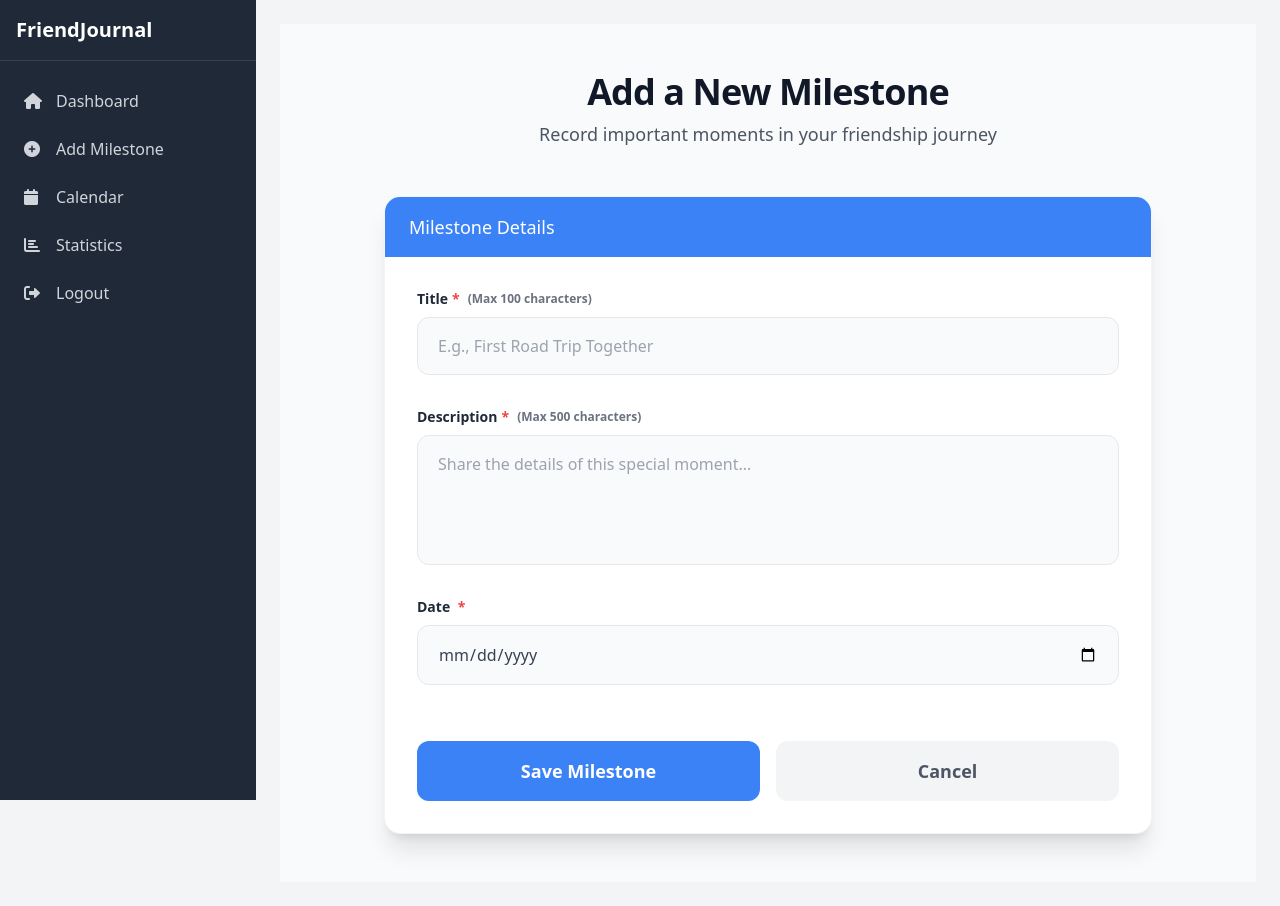
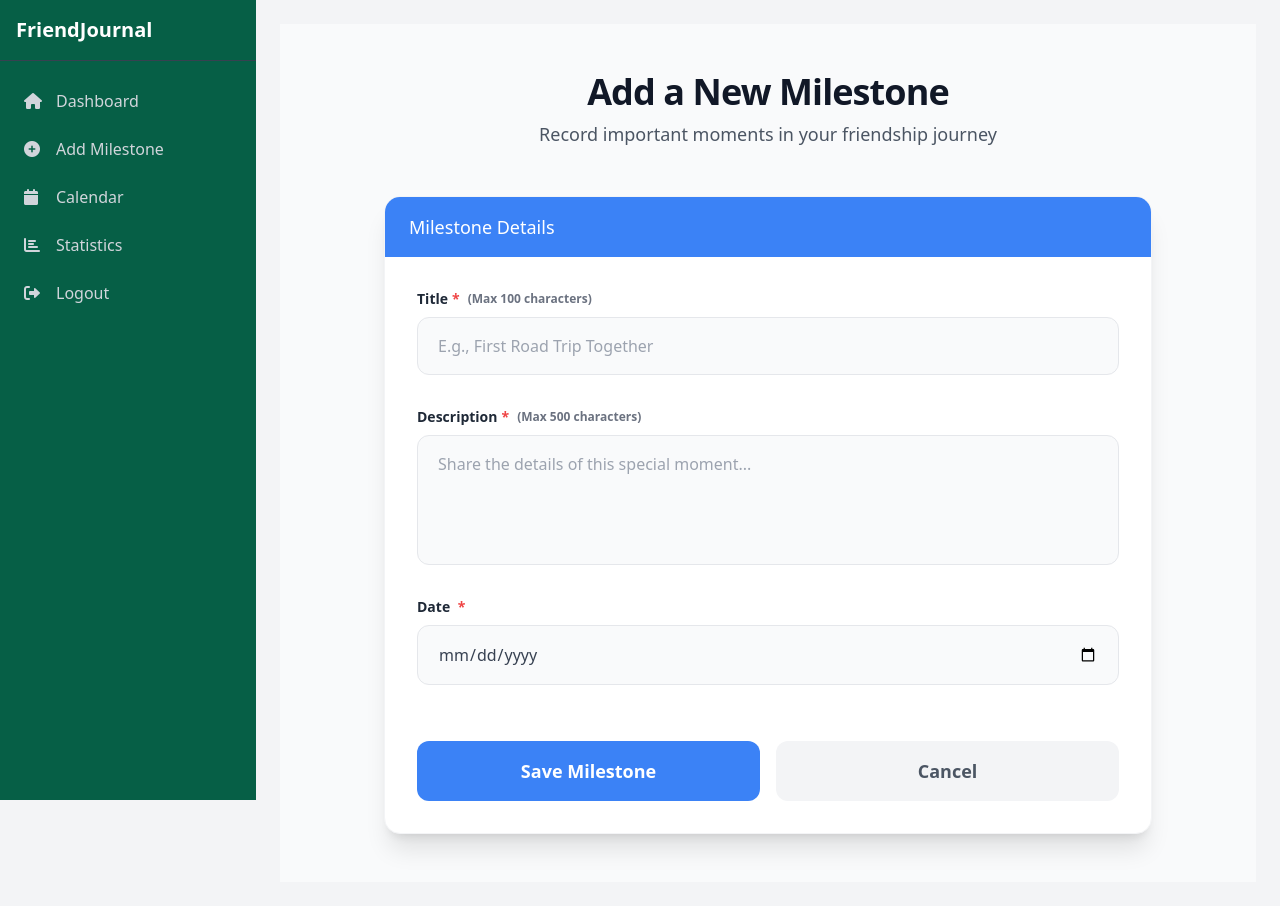
Before and after one commit to sapanadhakal40/friends-journal-hub, a Flask app: page /add_milestone in a window 1280 px wide. Run offline with Flask 3, Linux system fonts and the light colour scheme; the visitor is signed in with stand-in values (Sample User, id 1); style sheets or scripts are compiled from the project's sources; some libraries are stand-ins or nearby versions.

Commit message:
Enhance color scheme of sidebar for dashboard

```diff
--- a/app/templates/base_dashboard.html
+++ b/app/templates/base_dashboard.html
@@ -6,16 +6,17 @@
     <title>{% block title %}FriendJournal Dashboard{% endblock %}</title>
     <link href="{{ url_for('static', filename='css/styles.css') }}" rel="stylesheet">
     <link rel="stylesheet" href="https://cdnjs.cloudflare.com/ajax/libs/font-awesome/6.0.0-beta3/css/all.min.css">
+    <link rel="stylesheet" href="https://cdnjs.cloudflare.com/ajax/libs/fullcalendar/5.10.1/main.min.css">
     <link rel="preconnect" href="https://fonts.googleapis.com">
     <link rel="preconnect" href="https://fonts.gstatic.com" crossorigin>
     <link href="https://fonts.googleapis.com/css2?family=Poppins:ital,wght@0,100;0,200;0,300;0,400;0,500;0,600;0,700;0,800;0,900&display=swap" rel="stylesheet">
 </head>
 <body class="flex min-h-screen bg-gray-100">
     <!-- Sidebar -->
-    <aside class="fixed inset-y-0 left-0 w-64 bg-gray-800 transition-transform duration-300 ease-in-out transform md:translate-x-0 -translate-x-full" id="sidebar">
+    <aside class="fixed inset-y-0 top-0 left-0 w-64 bg-emerald-800 z-20 transition-transform duration-300 ease-in-out transform md:translate-x-0 -translate-x-full" id="sidebar">
         <!-- Sidebar Header -->
         <div class="flex items-center justify-between p-4 border-b border-gray-700">
-            <h2 class="text-xl font-bold text-white">FriendJournal</h2>
+            <h2 class="text-xl font-bold text-white ">FriendJournal</h2>
             <button class="text-white md:hidden" onclick="toggleSidebar()">
                 <i class="fas fa-times"></i>
             </button>
@@ -23,23 +24,23 @@
 
         <!-- Sidebar Navigation -->
         <nav class="mt-4">
-            <a href="{{ url_for('dashboard') }}" class="flex items-center px-6 py-3 text-gray-300 hover:bg-gray-700 hover:text-white transition-colors duration-200">
+            <a href="{{ url_for('dashboard') }}" class="flex items-center px-6 py-3 text-gray-300 hover:bg-emerald-600 hover:text-white transition-colors duration-200">
                 <i class="fas fa-home w-5"></i>
                 <span class="ml-3">Dashboard</span>
             </a>
-            <a href="{{ url_for('add_milestone') }}" class="flex items-center px-6 py-3 text-gray-300 hover:bg-gray-700 hover:text-white transition-colors duration-200">
+            <a href="{{ url_for('add_milestone') }}" class="flex items-center px-6 py-3 text-gray-300 hover:bg-emerald-600 hover:text-white transition-colors duration-200">
                 <i class="fas fa-plus-circle w-5"></i>
                 <span class="ml-3">Add Milestone</span>
             </a>
-            <a href="#" class="flex items-center px-6 py-3 text-gray-300 hover:bg-gray-700 hover:text-white transition-colors duration-200">
+            <a href="#" class="flex items-center px-6 py-3 text-gray-300 hover:bg-emerald-600 hover:text-white transition-colors duration-200">
                 <i class="fas fa-calendar w-5"></i>
                 <span class="ml-3">Calendar</span>
             </a>
-            <a href="#" class="flex items-center px-6 py-3 text-gray-300 hover:bg-gray-700 hover:text-white transition-colors duration-200">
+            <a href="#" class="flex items-center px-6 py-3 text-gray-300 hover:bg-emerald-600 hover:text-white transition-colors duration-200">
                 <i class="fas fa-chart-bar w-5"></i>
                 <span class="ml-3">Statistics</span>
             </a>
-            <a href="{{ url_for('logout') }}" class="flex items-center px-6 py-3 text-gray-300 hover:bg-gray-700 hover:text-white transition-colors duration-200">
+            <a href="{{ url_for('logout') }}" class="flex items-center px-6 py-3 text-gray-300 hover:bg-emerald-600 hover:text-white transition-colors duration-200">
                 <i class="fas fa-sign-out-alt w-5"></i>
                 <span class="ml-3">Logout</span>
             </a>
@@ -47,7 +48,7 @@
     </aside>
 
     <!-- Mobile toggle button -->
-    <button class="fixed top-4 left-4 z-50 p-2 bg-gray-800 rounded-md text-white md:hidden" onclick="toggleSidebar()">
+    <button class="fixed top-4 left-4 z-10 p-2 bg-green-700 rounded-md text-white md:hidden" onclick="toggleSidebar()">
         <i class="fas fa-bars"></i>
     </button>
 
@@ -58,6 +59,7 @@
         </main>
 
     </div>
+    <script src="https://cdnjs.cloudflare.com/ajax/libs/fullcalendar/5.10.1/main.min.js"></script>
     <script src="{{ url_for('static', filename='js/script.js') }}"></script>
 </body>
 </html>
```
